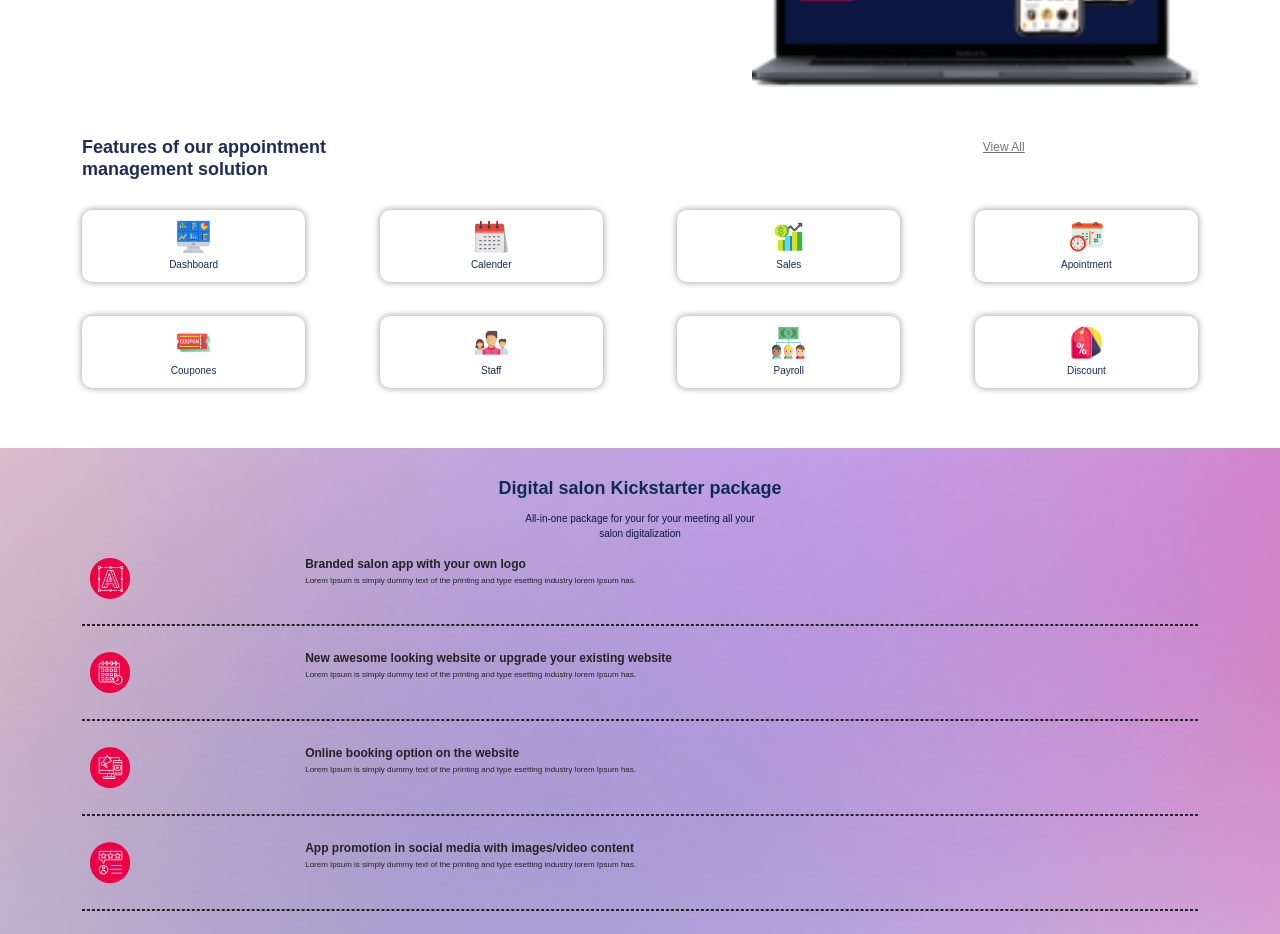
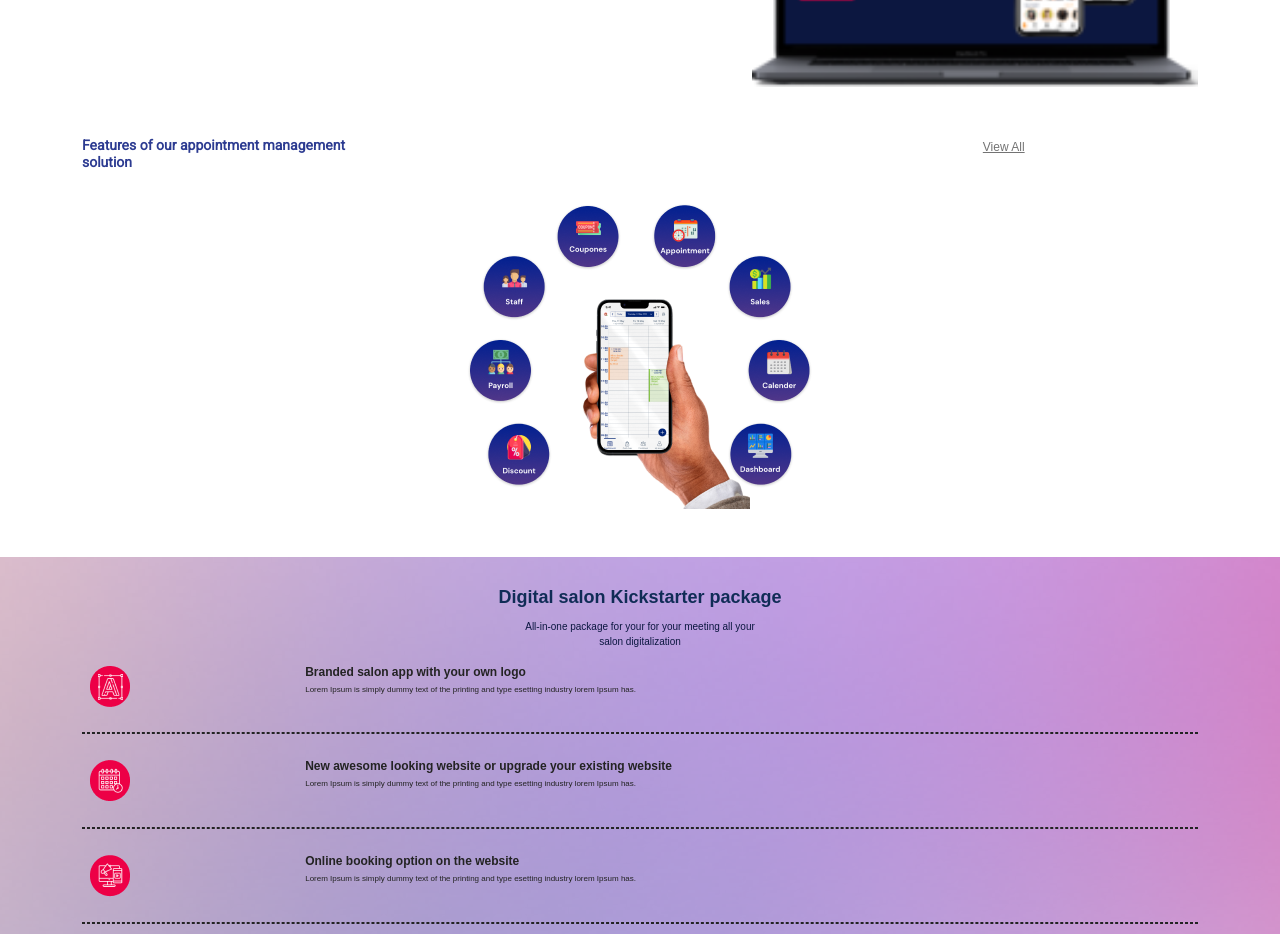
Before and after one commit to indrajeet-tellis/salon, a Nuxt app: page / in a window 1280 px wide. Shown: the part 2080-3014 px from the top of the page. Built offline with nearby package versions, Linux system fonts and the light colour scheme; a web font is replaced by a local one.

Commit message:
appiontment update

```diff
--- a/pages/index.vue
+++ b/pages/index.vue
@@ -574,7 +574,15 @@ export default {
         <div class="col">
           <div class="heading d-flex justify-content-between">
             <div class="left">
-              <h2 class="header fw-bold">
+              <h2
+                class="header fw-bold"
+                style="
+                  font-size: 14px;
+                  font-weight: 600;
+                  font-family: 'Roboto', sans-serif;
+                  color: #2c3b91;
+                "
+              >
                 Features of our appointment management solution
               </h2>
             </div>
@@ -582,50 +590,8 @@ export default {
               <Button />
             </div>
           </div>
-        </div>
-      </div>
-      <div class="row">
-        <div class="up d-flex justify-content-between">
-          <div class="box text-center">
-            <img src="/assets/appo-one.png" alt="appo-one.png" />
-            <p class="para mb-0 fw-normal mt-1">Dashboard</p>
-          </div>
-
-          <div class="box text-center">
-            <img src="/assets/appo-two.png" alt="appo-one.png" />
-            <p class="para mb-0 fw-normal mt-1">Calender</p>
-          </div>
-
-          <div class="box text-center">
-            <img src="/assets/appo-three.png" alt="appo-one.png" />
-            <p class="para mb-0 fw-normal mt-1">Sales</p>
-          </div>
-
-          <div class="box text-center">
-            <img src="/assets/appo-four.png" alt="appo-one.png" />
-            <p class="para mb-0 fw-normal mt-1">Apointment</p>
-          </div>
-        </div>
-
-        <div class="up d-flex justify-content-between">
-          <div class="box text-center">
-            <img src="/assets/appo-five.png" alt="appo-one.png" />
-            <p class="para mb-0 fw-normal mt-1">Coupones</p>
-          </div>
-
-          <div class="box text-center">
-            <img src="/assets/appo-six.png" alt="appo-one.png" />
-            <p class="para mb-0 fw-normal mt-1">Staff</p>
-          </div>
-
-          <div class="box text-center">
-            <img src="/assets/appo-seven.png" alt="appo-one.png" />
-            <p class="para mb-0 fw-normal mt-1">Payroll</p>
-          </div>
-
-          <div class="box text-center">
-            <img src="/assets/appo-eight.png" alt="appo-one.png" />
-            <p class="para mb-0 fw-normal mt-1">Discount</p>
+          <div class="text-center mt-4">
+            <img src="/assets/app-main.png" alt="app-img" />
           </div>
         </div>
       </div>
```
Also changed, not shown: public/assets/app-main.png (added).
